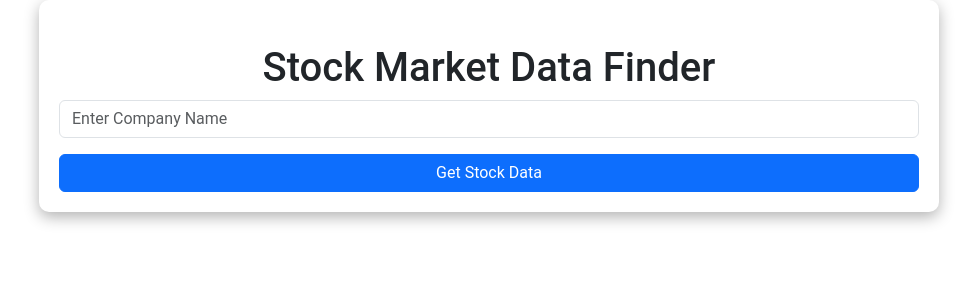
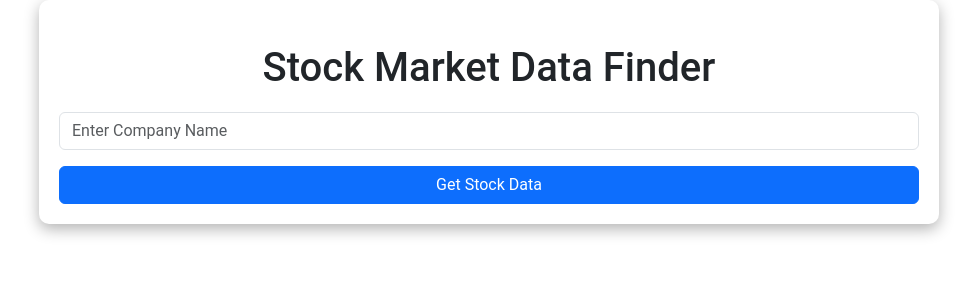
Before and after one commit to rompatel-glitch/Stock-Market-Data-Finder, a Flask app: page / in a window 1280 px wide. Shown: the top 300 px of the page, without its empty margins (151-1128 px from the left). Run offline with Flask 3, Linux system fonts and the light colour scheme.

Commit message:
Update styles.css

```diff
--- a/backend/static/styles.css
+++ b/backend/static/styles.css
@@ -3,6 +3,7 @@ body {
     font-family: 'Roboto', sans-serif;
 }
 
+/* Main Container */
 .container {
     max-width: 900px;
     background: white;
@@ -11,6 +12,12 @@ body {
     box-shadow: 0px 5px 15px rgba(0, 0, 0, 0.3);
 }
 
+/* Search Container */
+.search-container {
+    margin-top: 20px;
+}
+
+/* Tables */
 table {
     width: 100%;
     margin-top: 20px;
@@ -21,6 +28,7 @@ th {
     color: white;
 }
 
+/* Company Info Box */
 .company-info {
     background: #e9ecef;
     padding: 15px;
@@ -28,10 +36,12 @@ th {
     margin-top: 20px;
 }
 
+/* Chart Container */
 .chart-container {
     margin-top: 20px;
 }
 
+/* Radio Buttons (Stock Trend Options) */
 .radio-options {
     display: flex;
     justify-content: center;
@@ -42,3 +52,8 @@ th {
 .radio-options input {
     margin-right: 5px;
 }
+
+/* Loading Spinner */
+#loading {
+    margin-top: 20px;
+}
```
